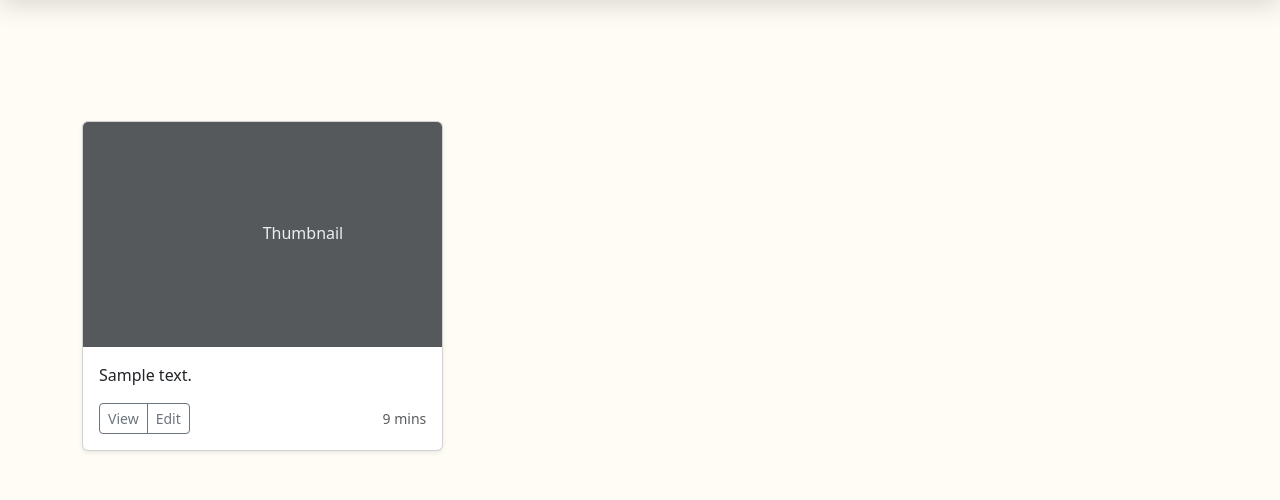
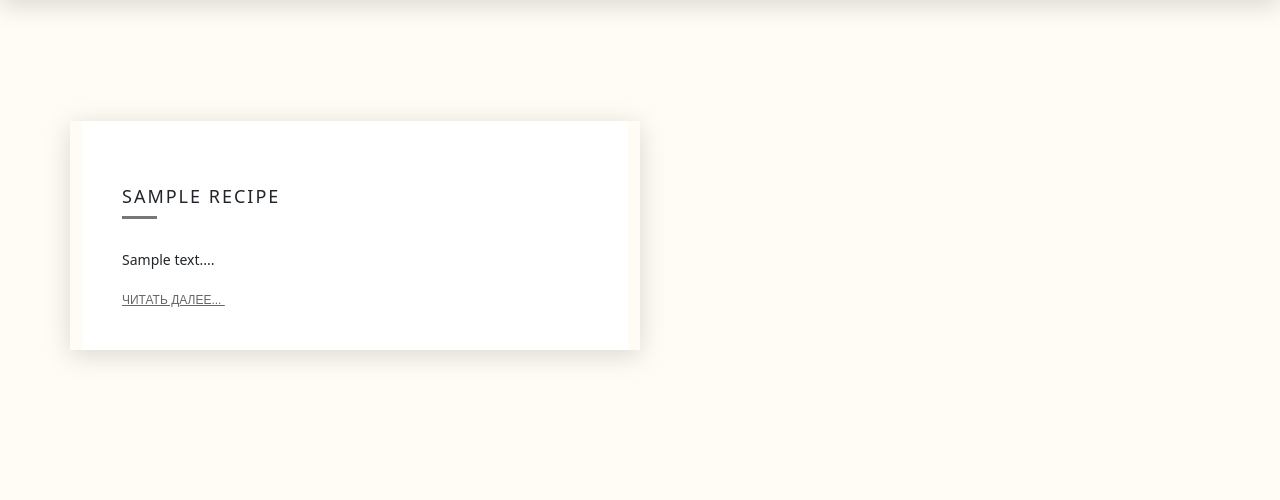
Before and after one commit to papaWa-paw/website, a Flask app: template templates/about.html in a window 1280 px wide. Shown: the part 89-589 px from the top of the page. Run offline with Flask 3, Linux system fonts and the light colour scheme; the template is opened without the code that fills it: most values are stand-ins (such as "Sample title", 1, 10 or a date in 2020).

Commit message:
Update about.html

```diff
--- a/templates/about.html
+++ b/templates/about.html
@@ -6,24 +6,19 @@ GG
 
 {% block body %}
 <div class="container">
-  <div class="row row-cols-1 row-cols-sm-2 row-cols-md-3 g-3">
-    {% for recipe in recipes %}
-        <div class="col">
-          <div class="card shadow-sm">
-            <svg class="bd-placeholder-img card-img-top" width="100%" height="225" xmlns="http://www.w3.org/2000/svg" role="img" aria-label="Placeholder: Thumbnail" preserveAspectRatio="xMidYMid slice" focusable="false"><title>Placeholder</title><rect width="100%" height="100%" fill="#55595c"></rect><text x="50%" y="50%" fill="#eceeef" dy=".3em">Thumbnail</text></svg>
-            <div class="card-body">
-              <p class="card-text">{{ recipe.description }}</p>
-              <div class="d-flex justify-content-between align-items-center">
-                <div class="btn-group">
-                  <button type="button" class="btn btn-sm btn-outline-secondary">View</button>
-                  <button type="button" class="btn btn-sm btn-outline-secondary">Edit</button>
-                </div>
-                <small class="text-body-secondary">9 mins</small>
-              </div>
-            </div>
-          </div>
+<div class="row">
+  {% for recipe in recipes %}
+  <div class="col-md-6 item">
+        <div class="item-in">
+          <h4>{{ recipe.title }}</h4>
+          <div class="seperator"></div>
+          <p>{{ recipe.description[:60] + '...' }}</p>
+          <a href="#">читать далее...
+            <i class="fa fa-long-arrow-right"></i>
+          </a>
         </div>
-    {% endfor %}
-  </div>
+      </div>
+   {% endfor %}
+</div>
 </div>
 {% endblock %}
```
